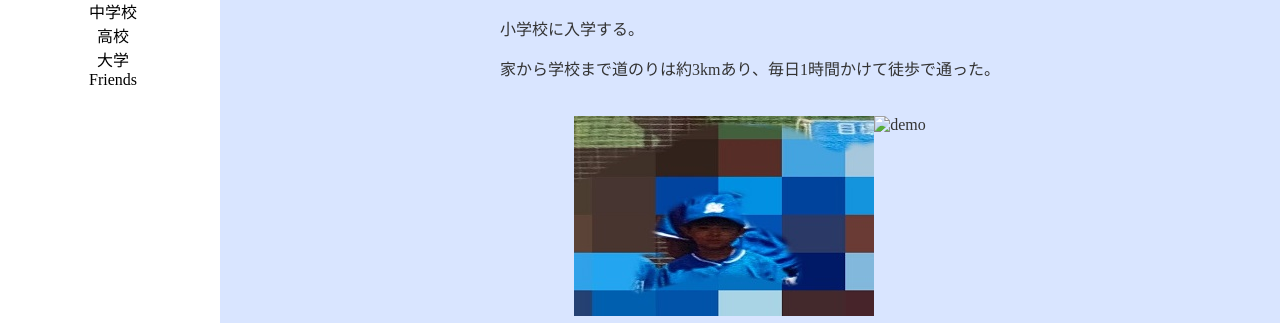
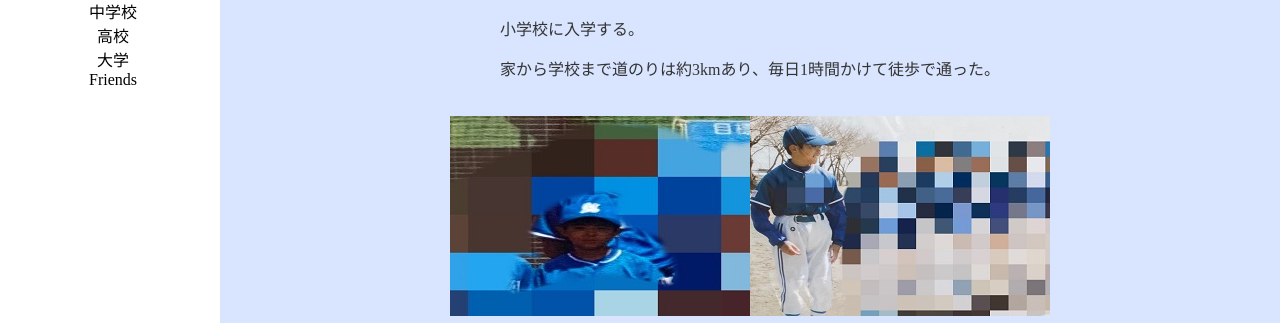
Before and after one commit to TatsuyaYaguchi0124/Jikoshoukai, a plain HTML site: page 5index.html in a window 1280 px wide. Shown: the part 414-737 px from the top of the page. Drawn offline with Linux system fonts and the light colour scheme.

Commit message:
Update 5index.html

```diff
--- a/5index.html
+++ b/5index.html
@@ -35,7 +35,7 @@
         </div>
         <div class="img-flex-2">
            <img src="baseball gr.jpg" alt="demo">
-	       <img src="baseball ca.jpg" alt="demo">
+	       <img src="baseball cap.jpg" alt="demo">
 	      </div>
 	      <div class="about-text2"><p>
            小学校3年生から少年野球を始め、学年が上がるとキャプテンを任され、<br>
```
